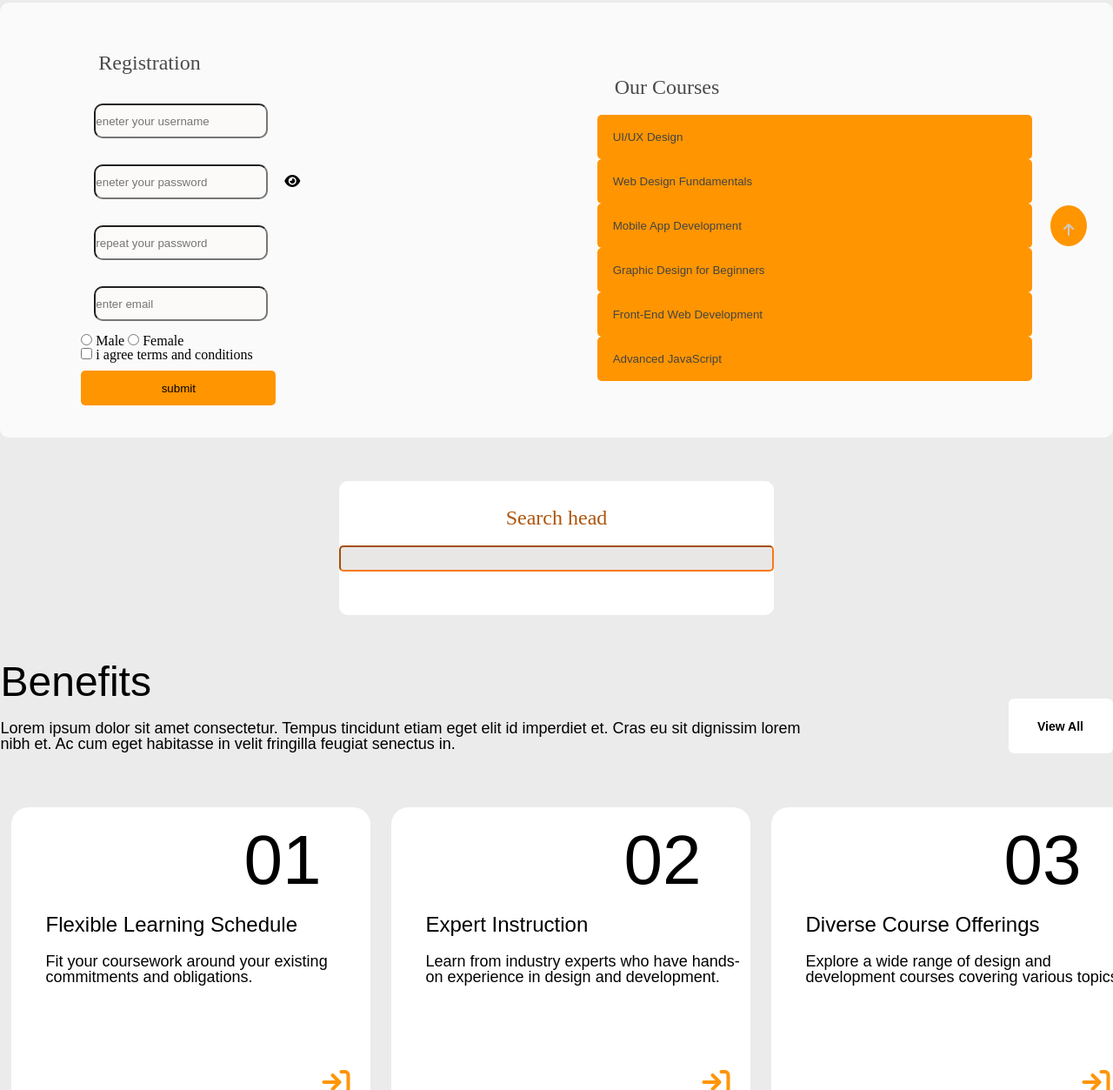
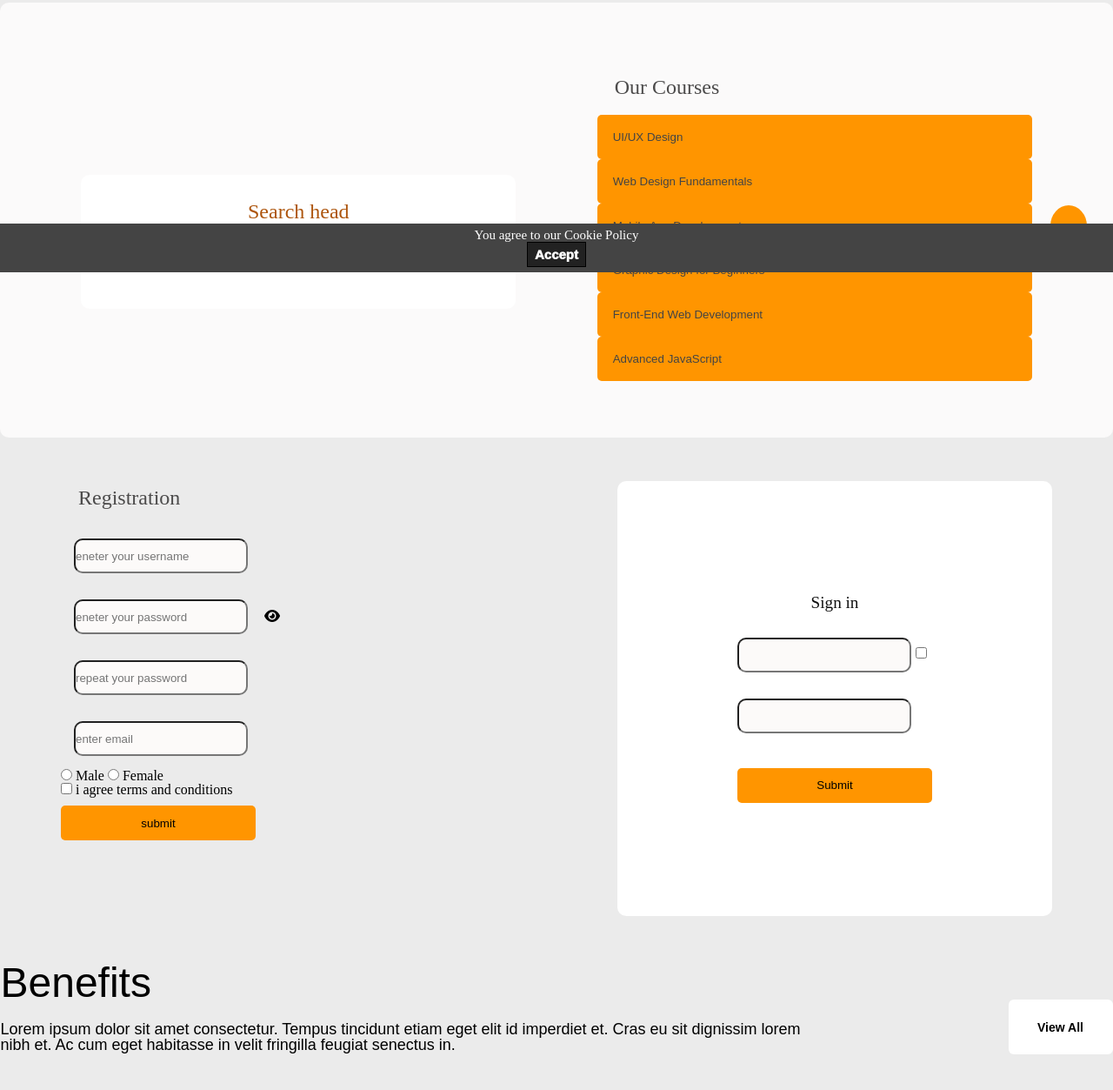
Before and after one commit to mariamik31/final-project-js-1editon, a website: page index.html in a window 1280 px wide. Shown: the part 487-1740 px from the top of the page at 87% size. Drawn offline with nearby package versions, Linux system fonts and the light colour scheme; no server answers.

Commit message:
addition-cookies

```diff
--- a/css/style.css
+++ b/css/style.css
@@ -193,6 +193,7 @@ body {
 
 
 
+
 /* accordion */
 .accordion {
   background-color: rgb(255, 149, 0);
@@ -312,27 +313,82 @@ body {
 
 /*  */
 
+.conteiner-login{
+  width: 500px;
+  height: auto;
+  background-color: #ffffff;
+  border-radius: 10px;
+  /* max-width: 1000px;
+  min-height: 100px;
+  margin: 0 auto; */
+  margin-top: 50px;
+  font-size: larger;
+  color: #101010;
+  display: flex;
+  flex-direction: column;
+  align-items: center;
+  padding: 30px;
+}
+.sectionlogin {
+  width: 100%;
+  height: auto;
+  display: flex;
+  justify-content: space-around;
+}
+.conteiner-login {
+  width: 500px;
+  height: 500px;
+  display: flex;
+  justify-content: center;
+  flex-direction: column;
+  align-items: center
+}
 
+.username {
+  width: 200px;
+  height: 40px;
+  background-color: #fcfaf9;
+  border-radius: 10px;
+  margin-top: 30px;
+}
 
+#passw {
+  width: 200px;
+  height: 40px;
+  background-color: #fcfaf9;
+  border-radius: 10px;
+  margin-top: 30px;
+  margin-bottom: 30px;
+}
 
+.cookie-banner {
+  background-color: #444;
+  color: #fff;
+  padding: 6px;
+  font-size: 15px;
+  text-align: center;
+  position: fixed;
+  bottom: 0;
+  width: 100%;
+  z-index: 10;
+}
 
+.cookie-banner button{
+  text-decoration: none;
+  background: #222;
+  color: #fff;
+  border: 1px solid #000;
+  padding: 5px 8px;
+  font-size: 15px;
+  font-weight: 1000;
+  cursor: pointer;
+  transition: background 0.07s, color 0.07s, border-color 0.07s;
+}
 
-
-
-
-
-
-
-
-
-
-
-
-
-
-
-
-
+.cookie-banner button:hover{
+  background-color: #E2E8F0;
+  color: #000;
+}
 
 #box3text {
   font-size: 48px;
--- a/index.html
+++ b/index.html
@@ -69,39 +69,14 @@
       </div>
   </section>
    <section class="conteiner1">
-    <form action="" id="resgitration" method="post">
-      <div>
-        <h2 class="headertext">Registration</h2>
-        <input class="input" type="text" name="username" placeholder="eneter your username" id="usernamefield"/>
-        <p class="error-text" id="error-username"></p>
+  <section>
+      <div class="conteiner">
+        <h2 id="searchtext">Search head</h2>
+        <input type="text" id="filter"  />
+        <ul id="result"></ul>
       </div>
-      <div>
-        <input class="input" type="password" name="passw" placeholder="eneter your password" id="passwordfield"/>
-        <i class="fa-solid fa-eye" id="showIcon"></i>
-        <p class="error-text" id="error-passw"></p>
-      </div>
-      <div>
-        <input class="input" type="password" name="passw2" placeholder="repeat your password" id="passwordfield2"/>
-        <p class="error-text" id="error-passw2"></p>
-      </div>
-      <div>
-        <input class="input" type="email" id="emailfield" placeholder="enter email" />
-        <p id="emailError"></p>
-      </div>
-      <div>
-        <input class="input-2" type="radio" name="gender" class="radio-class" />
-        <label for="">Male</label>
-        <input class="input-2" type="radio" name="gender" class="radio-class" />
-        <label for="">Female</label>
-        <p class="error-text" id="error-gender"></p>
-      </div>
-      <div>
-        <input class="input-2" type="checkbox" id="agree" name="check" />
-        <label for="agree">i agree terms and conditions</label>
-        <p class="error-text" id="error-check"></p>
-      </div>
-      <button class="submit">submit</button>
-    </form>
+    </section>
+
 <div class="accordionbox">
     <h2 class="headertext">Our Courses</h2>
     <button class="accordion"></i>UI/UX Design</button>
@@ -151,38 +126,56 @@
 <div onclick="scrollToTop()"class="scrolltop"><i class="fa-solid fa-arrow-up"></i></div>
 
 <!--  -->
-<section>
-  <div class="conteiner">
-    <h2 id="searchtext">Search head</h2>
-    <input type="text" id="filter"  />
-    <ul id="result"></ul>
+<div class="sectionlogin">
+
+<form action="" id="resgitration" method="post">
+  <div>
+    <h2 class="headertext">Registration</h2>
+    <input class="input" type="text" name="username" placeholder="eneter your username" id="usernamefield"/>
+    <p class="error-text" id="error-username"></p>
   </div>
+  <div>
+    <input class="input" type="password" name="passw" placeholder="eneter your password" id="passwordfield"/>
+    <i class="fa-solid fa-eye" id="showIcon"></i>
+    <p class="error-text" id="error-passw"></p>
+  </div>
+  <div>
+    <input class="input" type="password" name="passw2" placeholder="repeat your password" id="passwordfield2"/>
+    <p class="error-text" id="error-passw2"></p>
+  </div>
+  <div>
+    <input class="input" type="email" id="emailfield" placeholder="enter email" />
+    <p id="emailError"></p>
+  </div>
+  <div>
+    <input class="input-2" type="radio" name="gender" class="radio-class" />
+    <label for="">Male</label>
+    <input class="input-2" type="radio" name="gender" class="radio-class" />
+    <label for="">Female</label>
+    <p class="error-text" id="error-gender"></p>
+  </div>
+  <div>
+    <input class="input-2" type="checkbox" id="agree" name="check" />
+    <label for="agree">i agree terms and conditions</label>
+    <p class="error-text" id="error-check"></p>
+  </div>
+  <button class="submit">submit</button>
+</form>
+
+<section class="conteiner-login">
+  <h2>Sign in</h2>
+  <form action="" id="login">
+    <div>
+      <input type="text" id="name" name="inputvalue" class="username" />
+      <input type="checkbox" id="save" />
+    </div>
+    <div>
+      <input type="password" name="" id="passw" />
+    </div>
+    <button class="submit">Submit</button>
+  </form>
 </section>
-
-
-
-
-
-
-
-
-
-
-
-
-
-
-
-
-
-
-
-
-
-
-
-
-
+</div>
 
 
 <div class="conteiner3">
@@ -233,6 +226,11 @@
     </div>
 </div>
 
+<div class="cookie-banner">
+<p>You agree to our Cookie Policy</p>
+<button>Accept</button>
+</div>
+
 <footer class="conteiner7">
      <div class="contact">
         <ul>
@@ -267,6 +265,7 @@
 
 
 <script src="node_modules/@splidejs/splide/dist/js/splide.min.js"></script>
+<script src="./node_modules/js-cookie/dist/js.cookie.min.js"></script>
 <script src="js/script.js"></script>
 <script src="js/contact.js"></script>
 </body>
--- a/js/script.js
+++ b/js/script.js
@@ -137,11 +137,11 @@ formElement.addEventListener("submit", function (event) {
 
   for (let item in errors) {
     console.log(item);
-    let errorPelement = document.getElementById("error-" + item);
-    console.log(errorPelement);
+    let errorItem = document.getElementById("error-" + item);
+    console.log(errorItem);
 
-    if (errorPelement) {
-      errorPelement.textContent = errors[item];
+    if (errorItem) {
+      errorItem.textContent = errors[item];
     }
   }
 
@@ -157,3 +157,51 @@ formElement.addEventListener("submit", function (event) {
 function scrollToTop(){
   window.scrollTo(0,0);
 }
+
+// coookies
+
+const $cookiesBanner = document.querySelector(".cookie-banner");
+const $cookiesBannerButton = $cookiesBanner.querySelector("button");
+
+const getcookie = (name) => {
+  const value = " " + document.cookie;
+  console.log("value", `==${value}==`);
+  const parts = value.split(" " + name + "=");
+  return parts.length < 2 ? undefined : parts.pop().split(";").shift();
+};
+
+const setCookie = function (name, value, expiryDays, domain, path, secure) {
+  const exdate = new Date();
+  exdate.setHours(
+    exdate.getHours() +
+      (typeof expiryDays !== "number" ? 365 : expiryDays) * 24
+  );
+  document.cookie =
+    name +
+    "=" +
+    value +
+    ";expires=" +
+    exdate.toUTCString() +
+    ";path=" +
+    (path || "/") +
+    (domain ? ";domain=" + domain : "") +
+    (secure ? ";secure" : "");
+};
+(() => {
+
+  $cookiesBannerButton.addEventListener("click", () => {
+    $cookiesBanner.remove();
+  });
+})();
+
+const cookieName = "cookiesBanner";
+const hasCookie = getcookie(cookieName);
+
+if (!hasCookie) {
+  $cookiesBanner.classList.remove("hidden");
+}
+
+$cookiesBannerButton.addEventListener("click", () => {
+  setCookie(cookieName, "closed");
+  $cookiesBanner.remove();
+});
--- a/package.json
+++ b/package.json
@@ -12,6 +12,8 @@
     "@form-validation/validator-email-address": "^2.4.0",
     "@splidejs/splide": "^4.1.4",
     "@splidejs/splide-extension-auto-scroll": "^0.5.3",
-    "axios": "^1.6.8"
+    "@types/js-cookie": "^3.0.6",
+    "axios": "^1.6.8",
+    "js-cookie": "^3.0.5"
   }
 }
```
Also changed, not shown: 1 other file.
